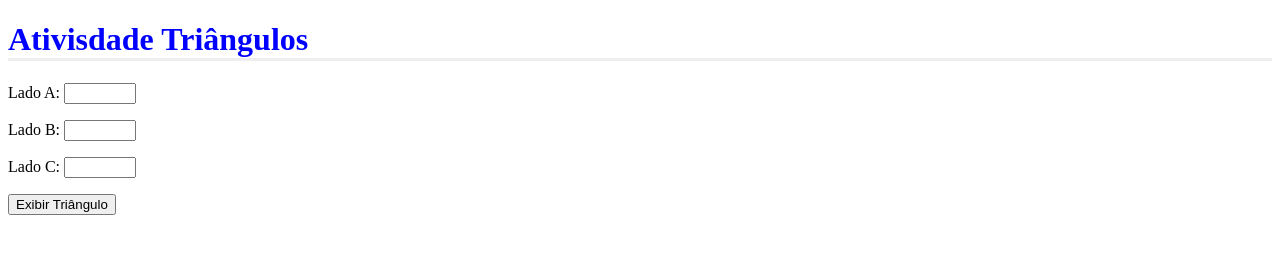
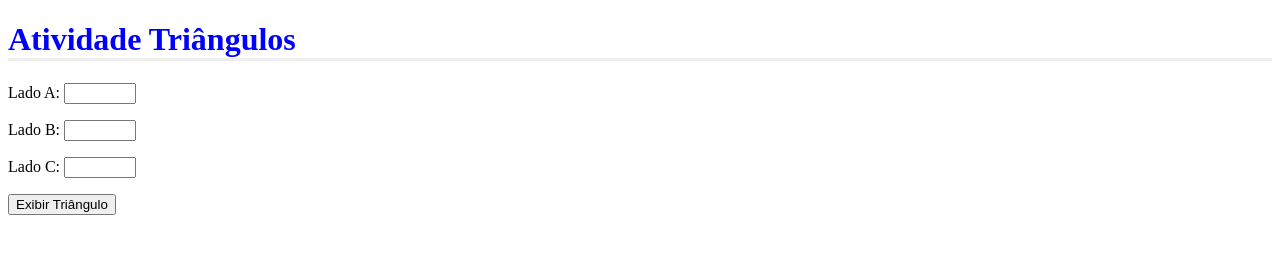
Before and after one commit to DUDUKorte/InternetProgramming, a plain HTML site: page AtividadeTriangulos/index.html in a window 1280 px wide. Drawn offline with Linux system fonts and the light colour scheme.

Commit message:
Update index.html

```diff
--- a/AtividadeTriangulos/index.html
+++ b/AtividadeTriangulos/index.html
@@ -8,7 +8,7 @@
     <link rel="stylesheet" href="style.css">
 </head>
     <body>
-        <h1>Ativisdade Triângulos</h1>
+        <h1>Atividade Triângulos</h1>
         <form>
             <p>Lado A:
                 <input type="number" step="0.1" min="0" max="10"
```
